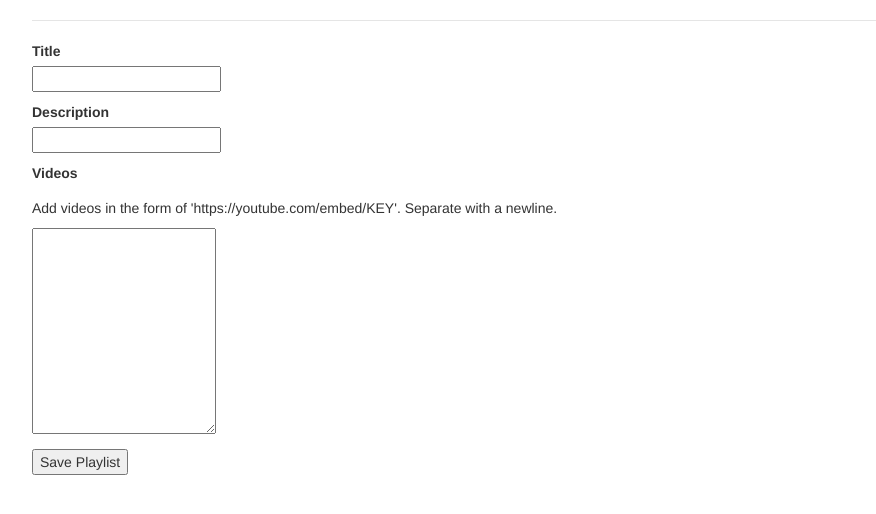
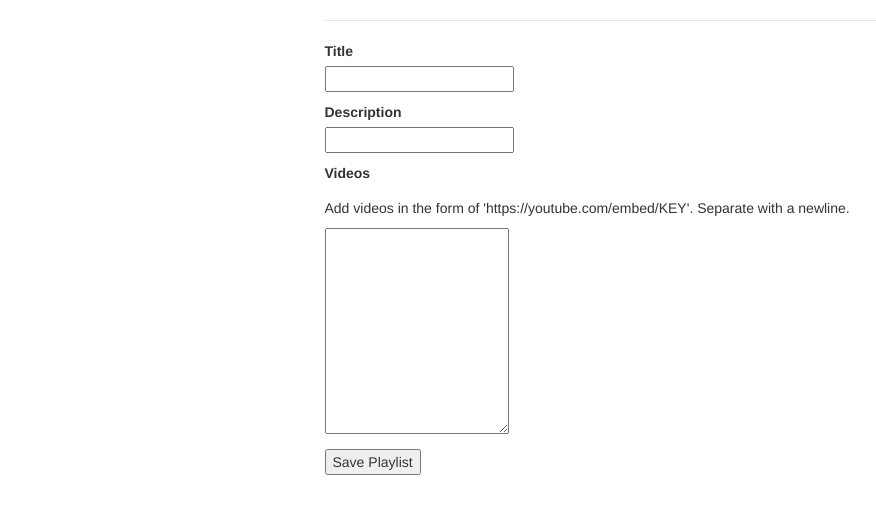
Before and after one commit to escofresco/makeschool_fsp_playlister, a Flask app: template templates/playlists_new.html in a window 1280 px wide. Shown: the part 52-566 px from the top of the page, without its empty margins (38-914 px from the left). Run offline with Flask 2, Linux system fonts and the light colour scheme; the template is opened without the code that fills it, so the values that code supplies are empty; some libraries are stand-ins or nearby versions.

Commit message:
add a lil style

```diff
--- a/templates/playlists_new.html
+++ b/templates/playlists_new.html
@@ -2,7 +2,11 @@
 {% extends 'base.html' %}
 
 {% block content %}
+<div class='row'>
+    <div class='col-sm-6 col-sm-offset-3'>
     <form method="POST" action="/playlists">
         {% include 'partials/playlists_form.html' %}
     </form>
+    </div>
+</div>
 {% endblock content %}
```
